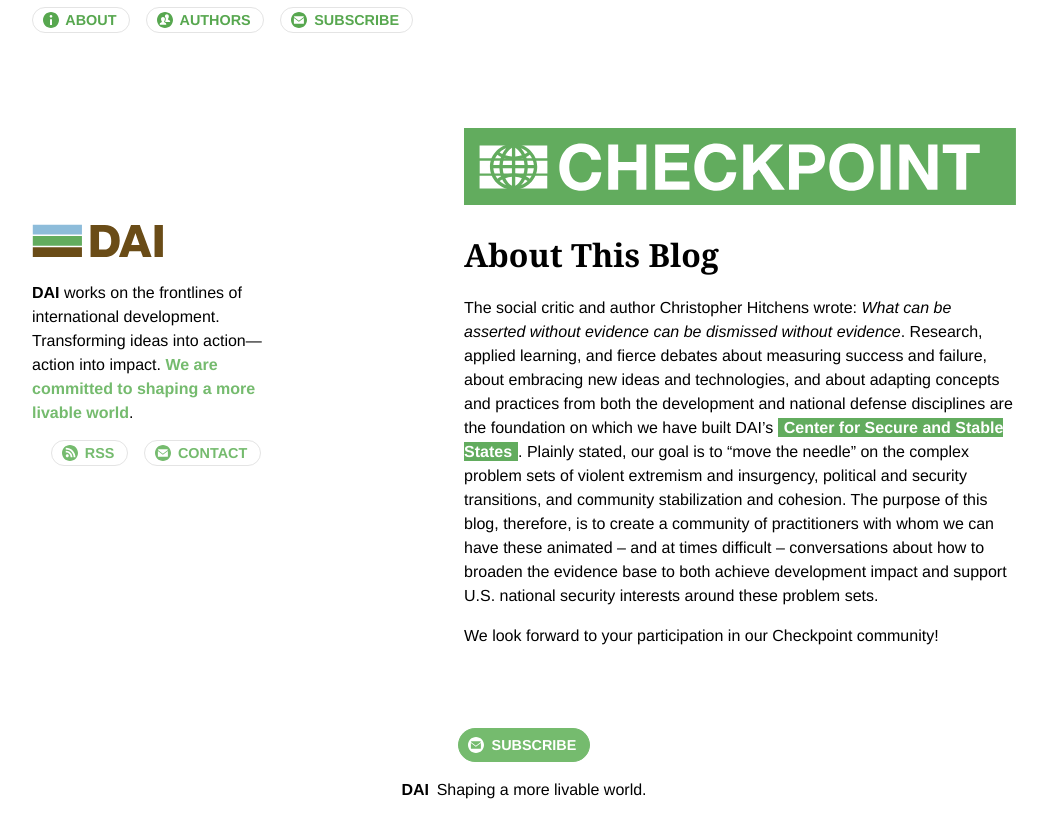
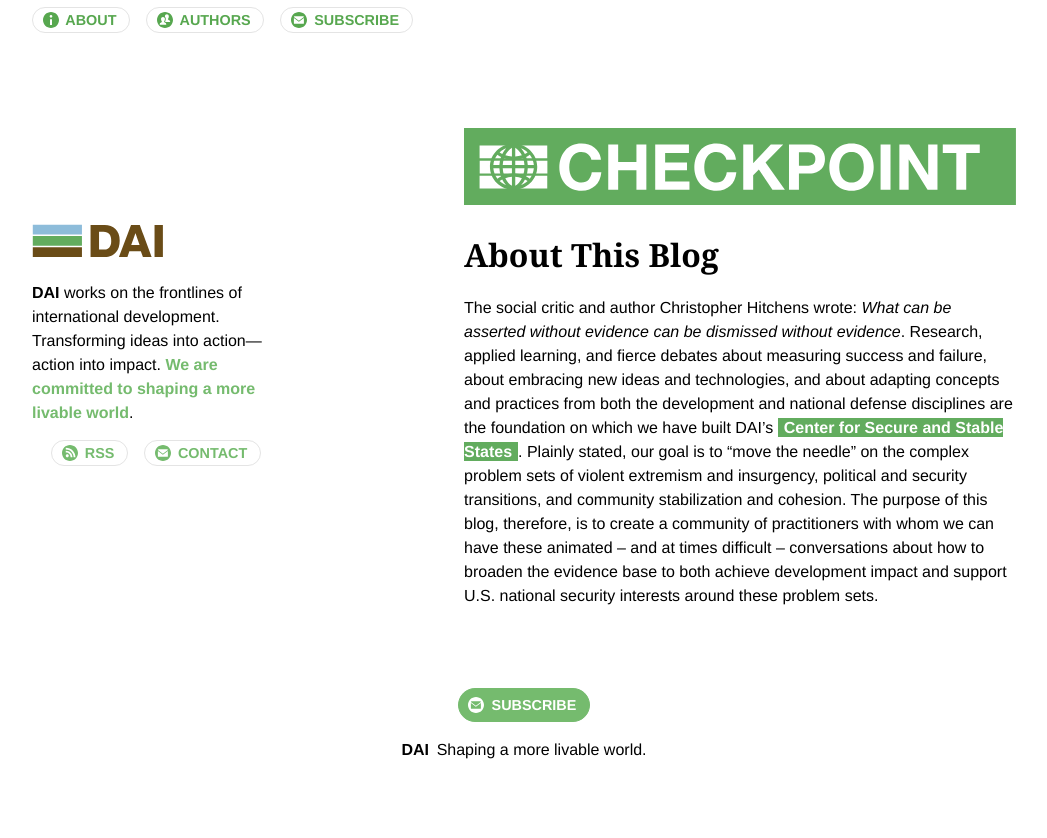
Before and after one commit to BryanSchuetz/CS-, a Jekyll site: the page built from about.md, in a window 1280 px wide. Shown: the top 838 px of the page, without its empty margins (116-1163 px from the left). Built offline with Jekyll 4.4.1, drawn with Linux system fonts in a browser that asks for light colours.

Commit message:
Updated About

```diff
--- a/about.md
+++ b/about.md
@@ -5,5 +5,3 @@ layout: page
 ---
 
 The social critic and author Christopher Hitchens wrote: *What can be asserted without evidence can be dismissed without evidence*. Research, applied learning, and fierce debates about measuring success and failure, about embracing new ideas and technologies, and about adapting concepts and practices from both the development and national defense disciplines are the foundation on which we have built DAI’s [Center for Secure and Stable States](https://www.dai.com/news/dai-launches-the-center-for-secure-and-stable-states). Plainly stated, our goal is to “move the needle” on the complex problem sets of violent extremism and insurgency, political and security transitions, and community stabilization and cohesion. The purpose of this blog, therefore, is to create a community of practitioners with whom we can have these animated -- and at times difficult – conversations about how to broaden the evidence base to both achieve development impact and support U.S. national security interests around these problem sets.
-
-We look forward to your participation in our Checkpoint community!
```
